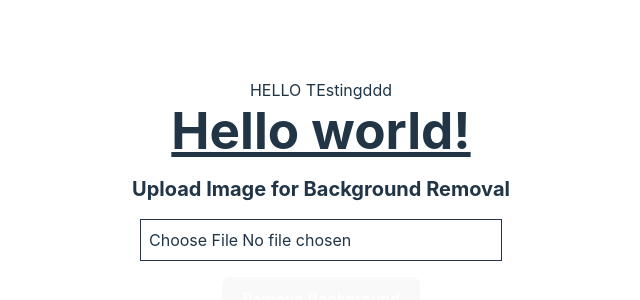
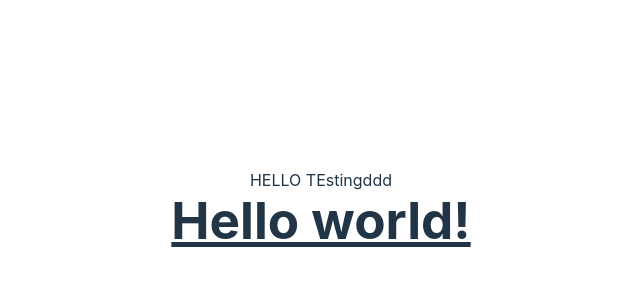
Before and after one commit to weiwen-bot/is442_passport_picture, a Vue app in the folder frontend/: page / in a window 1280 px wide. Shown: the part 192-492 px from the top of the page, without its empty margins (319-959 px from the left). Built offline with nearby package versions, Linux system fonts and the light colour scheme; what vue-sidebar-menu would draw is missing.

Commit message:
update routing

```diff
--- a/frontend/src/App.vue
+++ b/frontend/src/App.vue
@@ -25,7 +25,6 @@ export default {
     <!-- <div class="col-lg-10 offset-lg-2 col-12 px-0"> -->
     <router-view/>
     <!-- <div>ID Photo Generator</div> -->
-    <BackgroundRemover />
     <!-- </div> -->
   </div>
 </template>
--- a/frontend/src/router/index.js
+++ b/frontend/src/router/index.js
@@ -2,6 +2,7 @@ import { createRouter, createWebHistory } from 'vue-router'
 import Home from '../views/Home.vue'
 import ImageUpload from '../components/ImageUpload.vue';
 import ImageEdit from '../components/ImageEdit.vue';
+import BackgroundRemover from '../components/BackgroundRemover.vue';
 
 const routes = [
   {
@@ -19,6 +20,12 @@ const routes = [
     name: 'ImageEdit',
     component: ImageEdit
   },
+  //add Background remover route
+  {
+    path : '/background-remover',
+    name : 'BackgroundRemover',
+    component: BackgroundRemover
+  }
 
 ]
 
```
